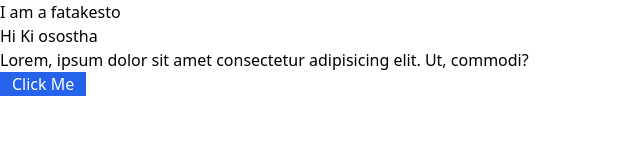
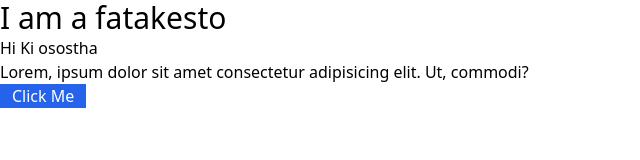
Before and after one commit to rafiul-56/Tailwind-css, a plain HTML site: page index.html in a window 1280 px wide. Shown: the whole page, without its empty margins (0-640 px from the left). Drawn offline with nearby package versions, Linux system fonts and the light colour scheme.

Commit message:
Telwind Css

```diff
--- a/index.html
+++ b/index.html
@@ -9,7 +9,7 @@
     <script src="https://cdn.tailwindcss.com"></script>
   </head>
   <body>
-    <h1>I am a fatakesto</h1>
+    <h1 class="text-3xl">I am a fatakesto</h1>
     <h3>Hi Ki osostha</h3>
     <p>
       Lorem, ipsum dolor sit amet consectetur adipisicing elit. Ut, commodi?
```
